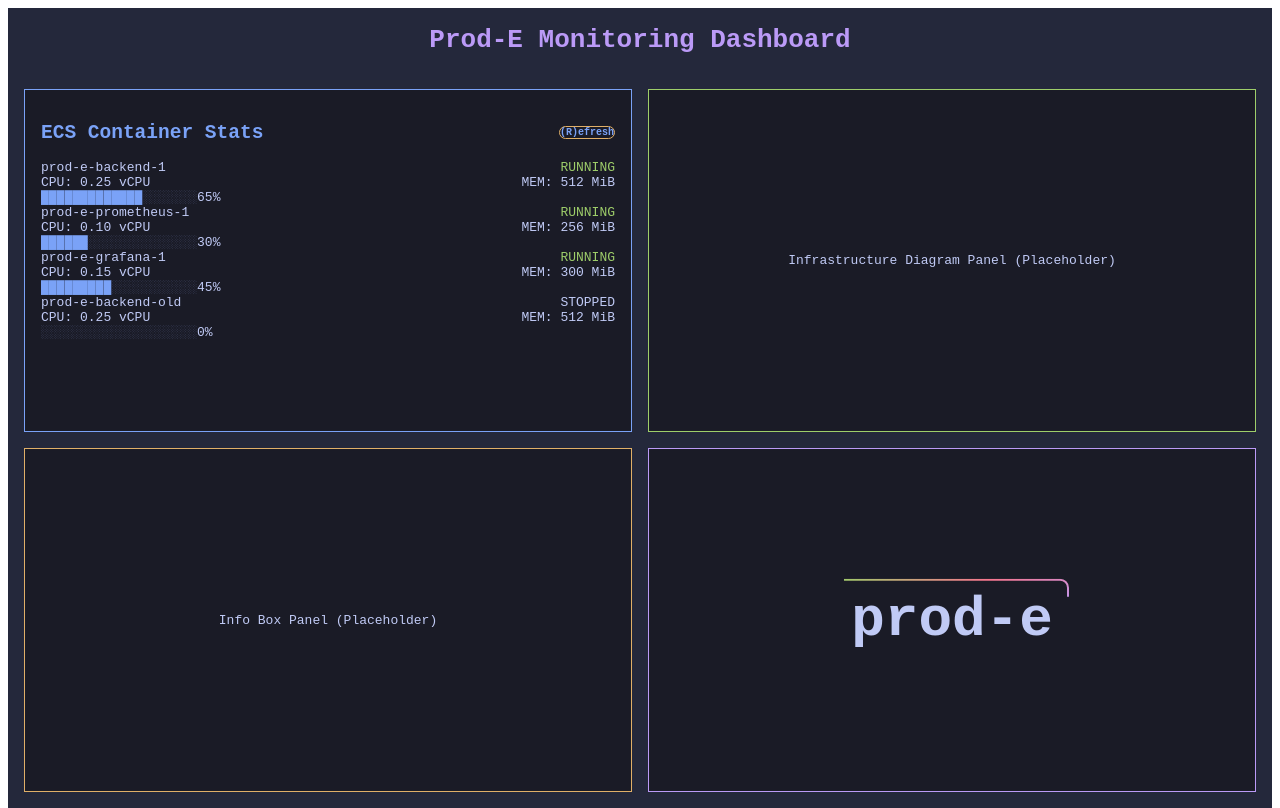
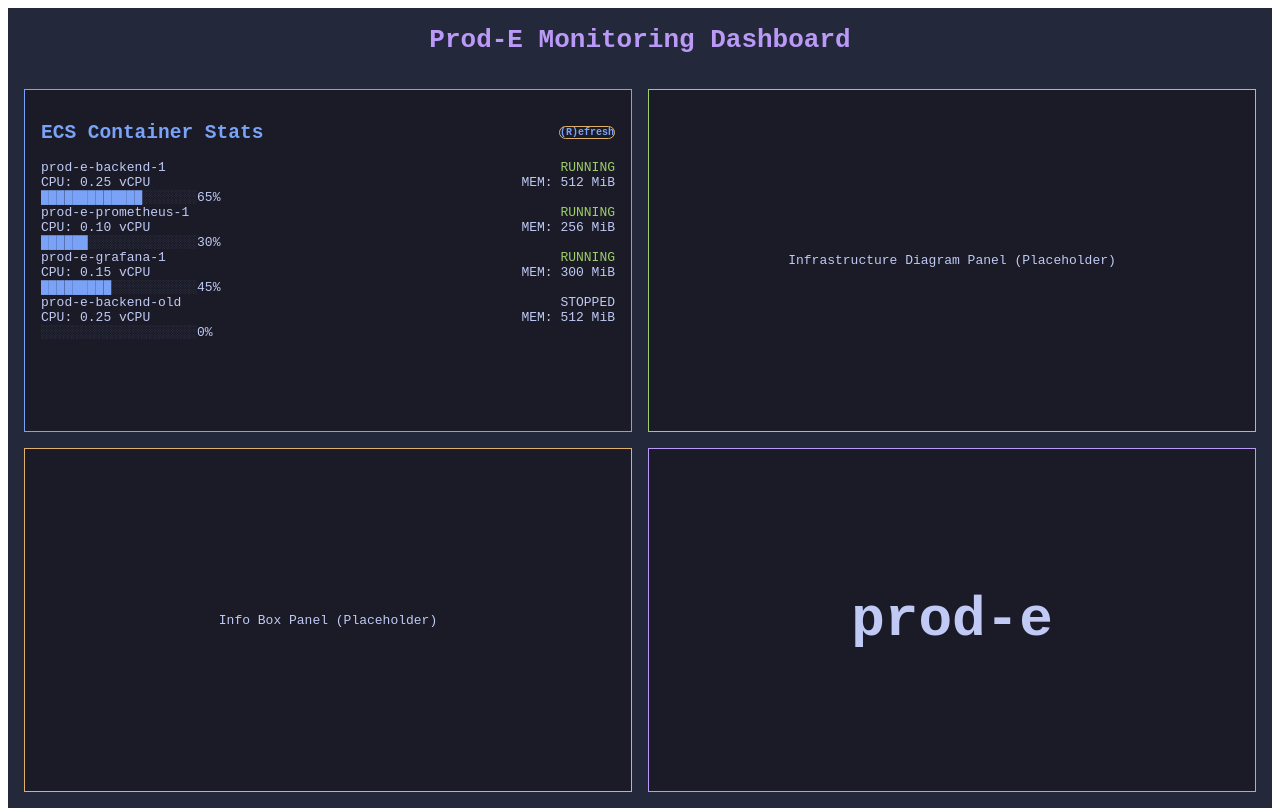
Before and after one commit to walt-port/prod-e, a React (Vite) app in the folder frontend/: page / in a window 1280 px wide. Built offline with nearby package versions, Linux system fonts and the light colour scheme; a web font is replaced by a local one.

Commit message:
feat(logo): Implement smooth looping SVG border animation

```diff
--- a/frontend/src/components/AnimatedLogo.tsx
+++ b/frontend/src/components/AnimatedLogo.tsx
@@ -4,6 +4,7 @@ const AnimatedLogo: React.FC = () => {
   const [isEgg, setIsEgg] = useState(false);
   const textRef = useRef<HTMLDivElement>(null); // Ref to measure text size
   const [svgSize, setSvgSize] = useState({ width: 0, height: 0 }); // State for SVG dimensions
+  const [pathLength, setPathLength] = useState(0); // State for perimeter length
 
   const toggleEgg = () => {
     setIsEgg(!isEgg);
@@ -15,11 +16,19 @@ const AnimatedLogo: React.FC = () => {
       const { offsetWidth, offsetHeight } = textRef.current;
       // Restore padding to 12
       const padding = 12;
+      const newWidth = offsetWidth + padding * 2 + 8;
+      const newHeight = offsetHeight + padding * 2;
       setSvgSize({
         // Add extra horizontal padding
-        width: offsetWidth + padding * 2 + 8,
-        height: offsetHeight + padding * 2, // Keep vertical padding as is
+        width: newWidth,
+        height: newHeight,
       });
+
+      // Calculate perimeter
+      const rectWidth = newWidth > 0 ? newWidth - 2 : 0;
+      const rectHeight = newHeight > 0 ? newHeight - 2 : 0;
+      const perimeter = Math.round(rectWidth * 2 + rectHeight * 2);
+      setPathLength(perimeter);
     }
   }, [isEgg]); // Re-measure if text content changes (egg toggle)
 
@@ -42,17 +51,24 @@ const AnimatedLogo: React.FC = () => {
           </linearGradient>
         </defs>
 
-        {/* Border rectangle - Apply gradient stroke */}
+        {/* Border rectangle - Apply dynamic dasharray/offset */}
         <rect
-          id="logoBorderRect" // Add ID for CSS targeting
+          id="logoBorderRect"
           x="1"
           y="1"
           width={svgSize.width > 0 ? svgSize.width - 2 : 0}
           height={svgSize.height > 0 ? svgSize.height - 2 : 0}
           rx="8"
           fill="none"
-          stroke="url(#logoGradient)" // Use gradient for stroke
+          stroke="url(#logoGradient)"
           strokeWidth="2"
+          style={
+            {
+              strokeDasharray: pathLength,
+              strokeDashoffset: pathLength, // Start fully dashed (invisible)
+              '--path-length': pathLength, // Pass length as CSS variable
+            } as React.CSSProperties
+          } // Cast required for custom properties
         />
       </svg>
 
--- a/frontend/src/index.css
+++ b/frontend/src/index.css
@@ -31,15 +31,13 @@
 
 /* SVG Logo Animation */
 #logoBorderRect {
-  /* Estimate path length - adjust based on actual size if needed */
-  /* Let's guess ~500px for now */
-  stroke-dasharray: 500;
-  stroke-dashoffset: 500;
+  /* stroke-dasharray and stroke-dashoffset handled by inline styles */
   animation: drawLogoBorder 4s linear infinite;
 }
 
 @keyframes drawLogoBorder {
   to {
-    stroke-dashoffset: 0;
+    /* Animate to negative path length for smooth looping */
+    stroke-dashoffset: calc(var(--path-length, 500) * -1);
   }
 }
```
